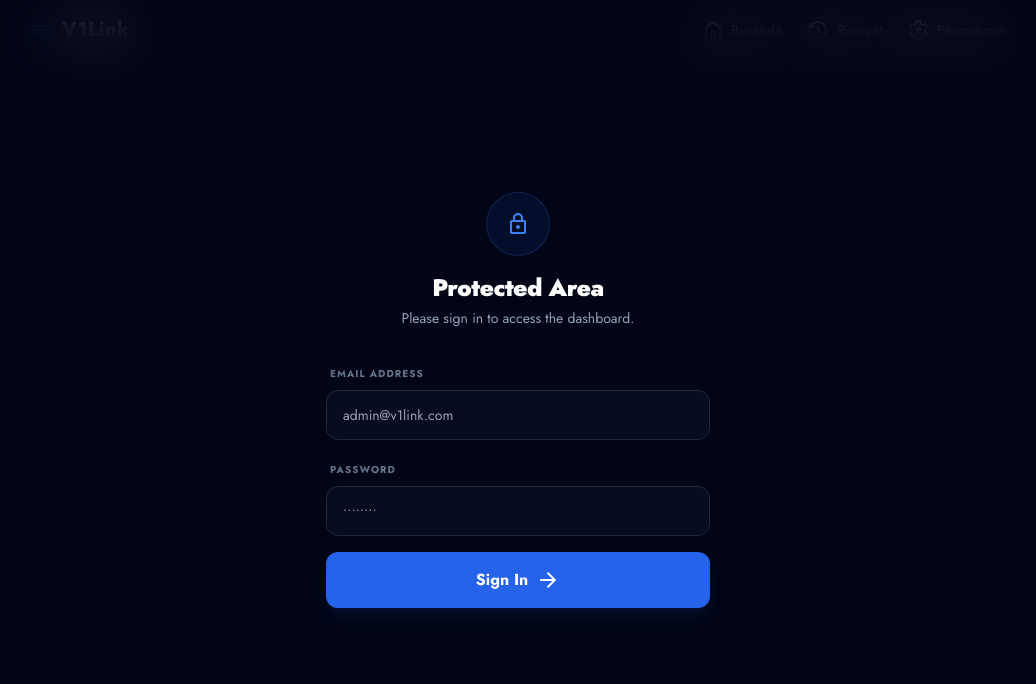
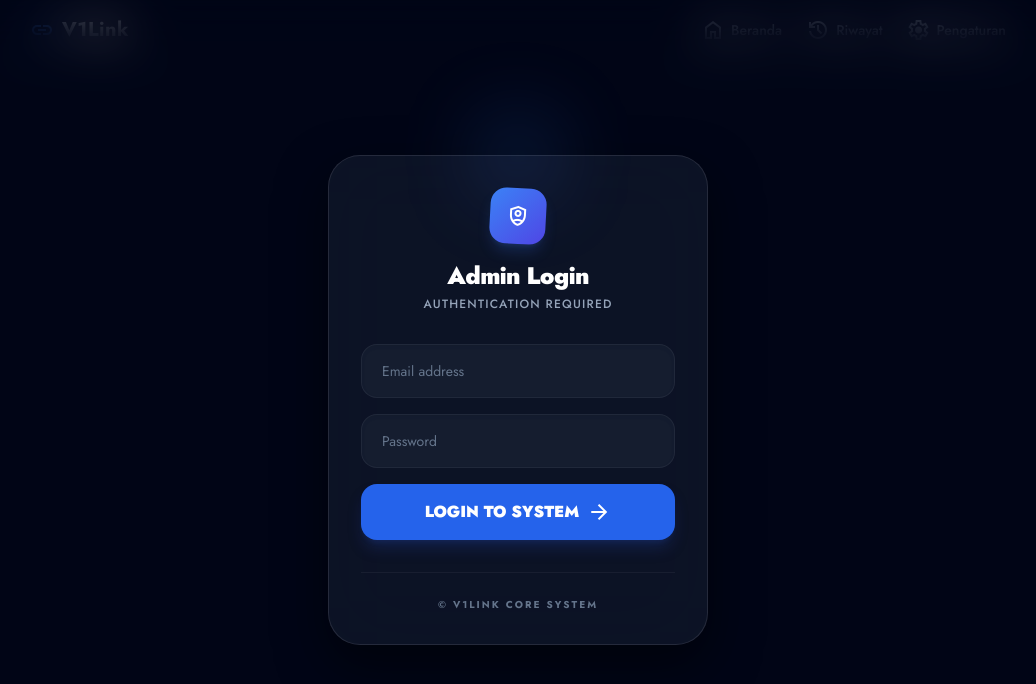
Before and after one commit to tamse94/v1link, a Next.js app: page / in a window 1280 px wide. Shown: the top 684 px of the page, without its empty margins (122-1158 px from the left). Built offline with nearby package versions, Linux system fonts and the light colour scheme; no server answers; the database is empty.

Commit message:
Update LoginModal.js

```diff
--- a/src/components/auth/LoginModal.js
+++ b/src/components/auth/LoginModal.js
@@ -14,7 +14,6 @@ export default function LoginModal({ onLoginSuccess }) {
     setError('');
 
     try {
-      // Langsung narik email & password dari tabel settings di Supabase
       const { data, error: dbError } = await supabase
         .from('settings')
         .select('admin_email, admin_password')
@@ -22,70 +21,89 @@ export default function LoginModal({ onLoginSuccess }) {
         .single();
 
       if (dbError || !data) {
-        setError('Gagal terhubung ke database pengaturan.');
+        setError('Database connection failed.');
         setLoading(false);
         return;
       }
 
-      // Cocokin inputan lu sama data di database
       if (email.trim() === data.admin_email && password.trim() === data.admin_password) {
         localStorage.setItem('isLoggedIn', 'true');
         onLoginSuccess();
       } else {
-        setError('Invalid credentials. Email or password is incorrect.');
+        setError('Access Denied: Invalid credentials.');
       }
     } catch (err) {
-      setError('Terjadi kesalahan sistem.');
+      setError('System error occurred.');
     } finally {
       setLoading(false);
     }
   };
 
   return (
-    <div className="fixed inset-0 z-[999] flex items-center justify-center p-4 overflow-hidden">
-      <div className="absolute inset-0 bg-slate-950/60 backdrop-blur-xl"></div>
-      <div className="relative w-full max-w-sm animate-[fadeIn_0.3s_ease-out]">
-        <div className="text-center mb-8">
-          <div className="inline-flex items-center justify-center w-16 h-16 rounded-full bg-blue-600/10 border border-blue-500/20 mb-4">
-            <span className="material-symbols-outlined text-blue-500 text-3xl">lock</span>
+    <div className="fixed inset-0 z-[9999] flex items-center justify-center p-4">
+      {/* BACKDROP: Transparan + Blur (Bikin halaman belakang tetep kelihatan dikit) */}
+      <div className="absolute inset-0 bg-slate-950/40 backdrop-blur-xl animate-none"></div>
+
+      {/* MODAL CARD: Glassmorphism Style */}
+      <div className="relative w-full max-w-[380px] bg-slate-900/80 border border-white/10 backdrop-blur-2xl rounded-[2rem] p-8 shadow-[0_20px_50px_rgba(0,0,0,0.5)] animate-in fade-in zoom-in duration-300">
+
+        {/* Glow Effect di belakang icon */}
+        <div className="absolute -top-10 left-1/2 -translate-x-1/2 w-20 h-20 bg-blue-500/20 blur-2xl rounded-full"></div>
+
+        <div className="text-center mb-8 relative">
+          <div className="inline-flex items-center justify-center w-14 h-14 rounded-2xl bg-gradient-to-br from-blue-500 to-indigo-600 shadow-lg shadow-blue-500/20 mb-4 rotate-3">
+            <span className="material-symbols-outlined text-white text-3xl">shield_person</span>
           </div>
-          <h2 className="text-2xl font-black text-white tracking-tight">Protected Area</h2>
-          <p className="text-slate-400 text-sm mt-1">Please sign in to access the dashboard.</p>
+          <h2 className="text-2xl font-black text-white tracking-tight">Admin Login</h2>
+          <p className="text-slate-400 text-xs mt-1 font-medium uppercase tracking-widest">Authentication Required</p>
         </div>
 
         <form onSubmit={handleLogin} className="space-y-4">
-          <div className="space-y-1.5">
-            <label className="text-[10px] font-bold text-slate-500 uppercase ml-1 tracking-widest">Email Address</label>
+          <div className="space-y-1">
             <input
-              type="email" required value={email} onChange={(e) => setEmail(e.target.value)}
-              className="w-full bg-slate-900/50 border border-slate-800 rounded-xl py-3.5 px-4 text-white focus:border-blue-600 focus:ring-1 focus:ring-blue-600 outline-none transition-all text-sm"
-              placeholder="admin@v1link.com"
+              type="email"
+              required
+              value={email}
+              onChange={(e) => setEmail(e.target.value)}
+              className="w-full bg-slate-800/50 border border-white/5 rounded-2xl py-4 px-5 text-white placeholder:text-slate-500 focus:border-blue-500 focus:bg-slate-800 outline-none transition-all text-sm shadow-inner"
+              placeholder="Email address"
             />
           </div>
 
-          <div className="space-y-1.5">
-            <label className="text-[10px] font-bold text-slate-500 uppercase ml-1 tracking-widest">Password</label>
+          <div className="space-y-1">
             <input
-              type="password" required value={password} onChange={(e) => setPassword(e.target.value)}
-              className="w-full bg-slate-900/50 border border-slate-800 rounded-xl py-3.5 px-4 text-white focus:border-blue-600 focus:ring-1 focus:ring-blue-600 outline-none transition-all text-sm"
-              placeholder="••••••••"
+              type="password"
+              required
+              value={password}
+              onChange={(e) => setPassword(e.target.value)}
+              className="w-full bg-slate-800/50 border border-white/5 rounded-2xl py-4 px-5 text-white placeholder:text-slate-500 focus:border-blue-500 focus:bg-slate-800 outline-none transition-all text-sm shadow-inner"
+              placeholder="Password"
             />
           </div>
 
           {error && (
-            <div className="flex items-center gap-2 text-red-500 text-xs font-semibold bg-red-500/10 p-3 rounded-lg border border-red-500/20 animate-pulse">
+            <div className="flex items-center gap-2 text-red-400 text-xs font-bold bg-red-500/10 p-3.5 rounded-xl border border-red-500/20">
               <span className="material-symbols-outlined text-sm">error</span>
               {error}
             </div>
           )}
 
           <button
-            type="submit" disabled={loading}
-            className="w-full bg-blue-600 hover:bg-blue-500 text-white font-bold py-4 rounded-xl transition-all shadow-lg shadow-blue-900/20 flex items-center justify-center gap-2 mt-2"
+            type="submit"
+            disabled={loading}
+            className="w-full bg-blue-600 hover:bg-blue-500 text-white font-black py-4 rounded-2xl transition-all shadow-lg shadow-blue-900/40 flex items-center justify-center gap-2 mt-4 active:scale-95"
           >
-            {loading ? <span className="material-symbols-outlined animate-spin">progress_activity</span> : <>Sign In <span className="material-symbols-outlined text-sm">arrow_forward</span></>}
+            {loading ? (
+              <span className="material-symbols-outlined animate-spin text-xl">progress_activity</span>
+            ) : (
+              <>LOGIN TO SYSTEM <span className="material-symbols-outlined text-lg">arrow_forward</span></>
+            )}
           </button>
         </form>
+
+        <div className="mt-8 pt-6 border-t border-white/5 flex justify-center">
+           <p className="text-[10px] text-slate-500 font-bold uppercase tracking-[0.2em]">&copy; V1Link Core System</p>
+        </div>
       </div>
     </div>
   );
```
